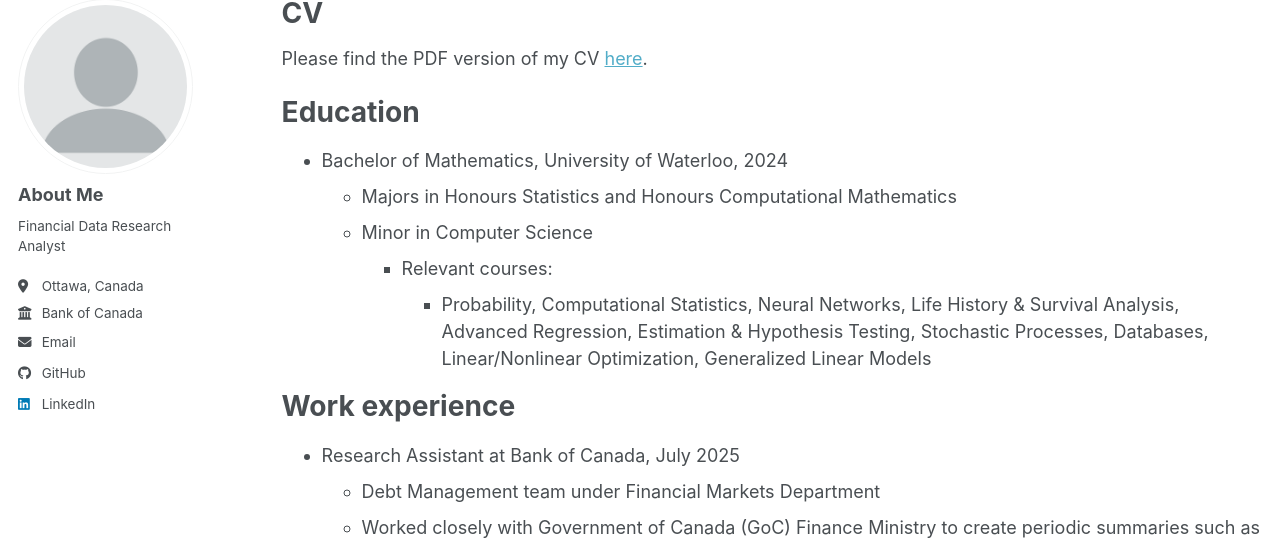
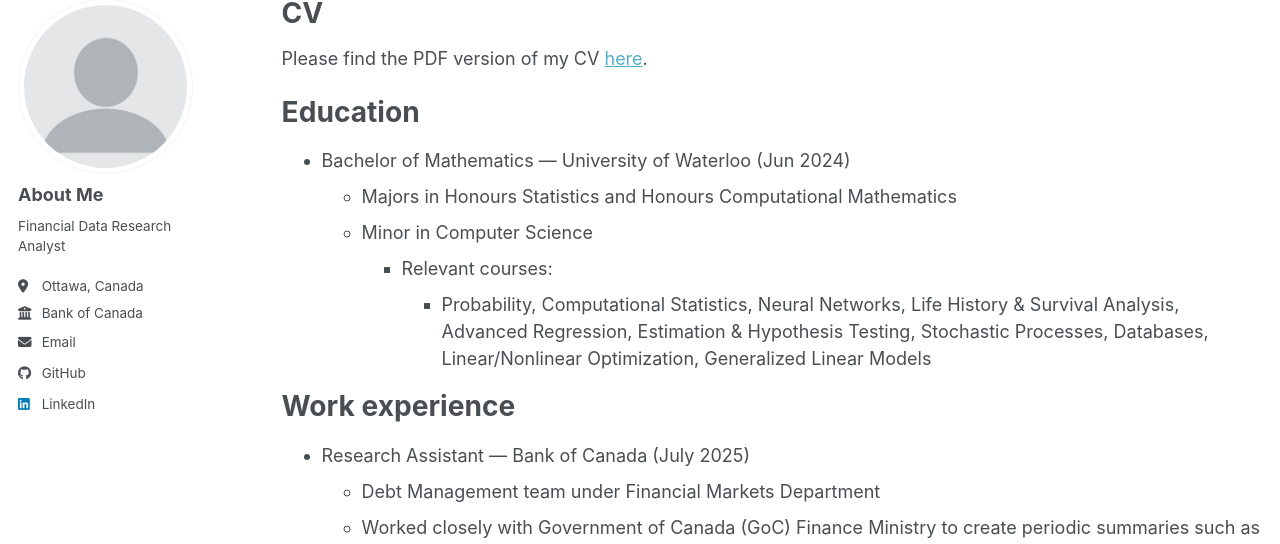
Before and after one commit to bryanzang/bryanzang.github.io, a Jekyll site: the page built from _pages/cv.md, in a window 1280 px wide and 900 px high. Shown: the part 102-646 px from the top of the window. Built offline with Jekyll 4.4.1, drawn with Linux system fonts in a browser that asks for light colours; a script bundle is joined from its source files by our own code; library files that are not in the unit come from our copies.

Commit message:
updated cv

```diff
--- a/_pages/cv.md
+++ b/_pages/cv.md
@@ -13,7 +13,7 @@ Please find the PDF version of my CV [here](../files/BryanZang_resume.pdf).
 
 Education
 ======
-* Bachelor of Mathematics, University of Waterloo, 2024
+* Bachelor of Mathematics --- University of Waterloo (Jun 2024)
   * Majors in Honours Statistics and Honours Computational Mathematics
   * Minor in Computer Science
     * Relevant courses:
@@ -21,7 +21,7 @@ Education
 
 Work experience
 ======
-* Research Assistant at Bank of Canada, July 2025
+* Research Assistant --- Bank of Canada (July 2025)
   * Debt Management team under Financial Markets Department
   * Worked closely with Government of Canada (GoC) Finance Ministry to create periodic summaries such as the Debt Management Report (DMR)
   * Visualized key patterns of GoC securities auctions and trades to assess condition of well functioning markets
```
